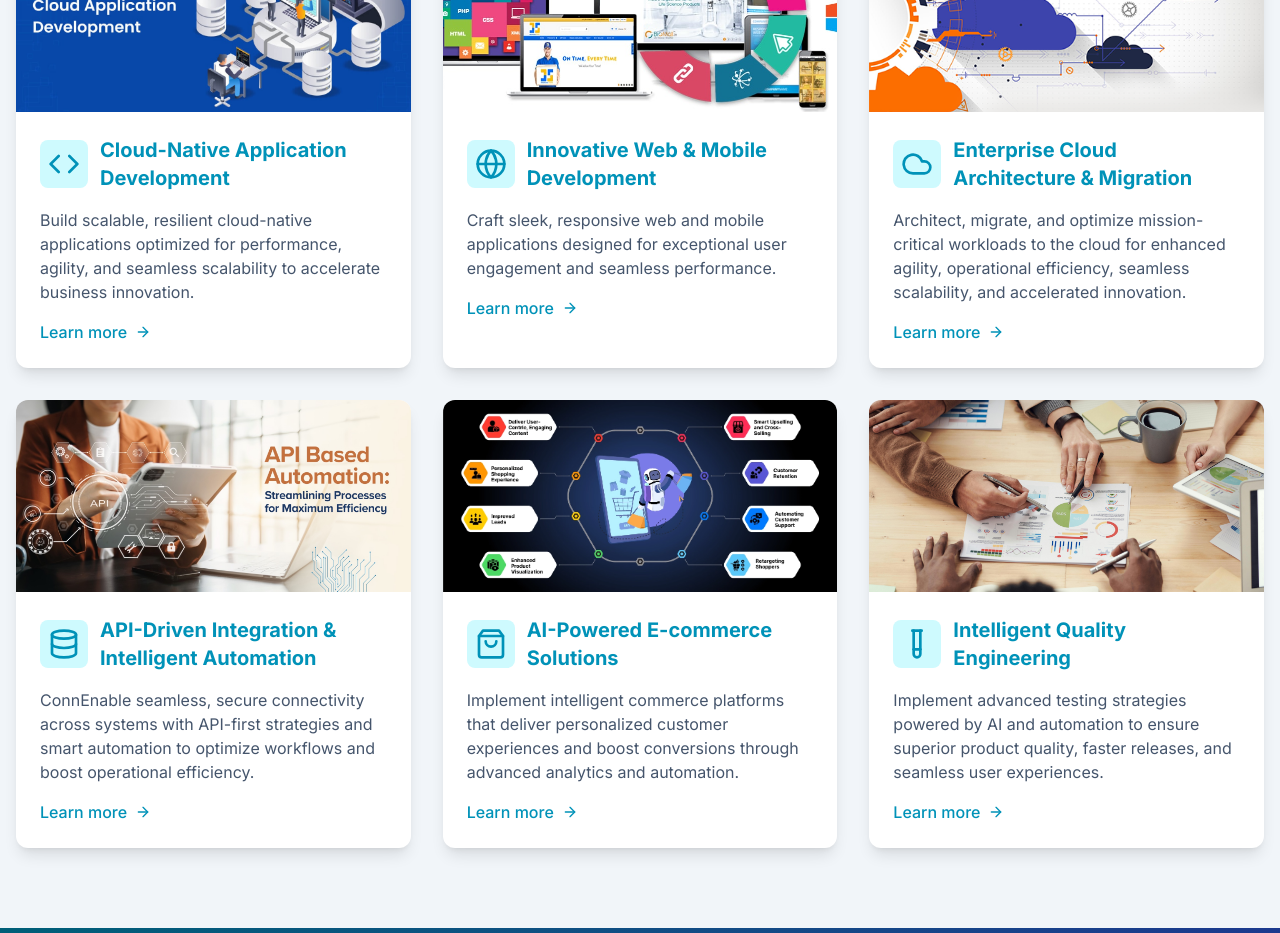
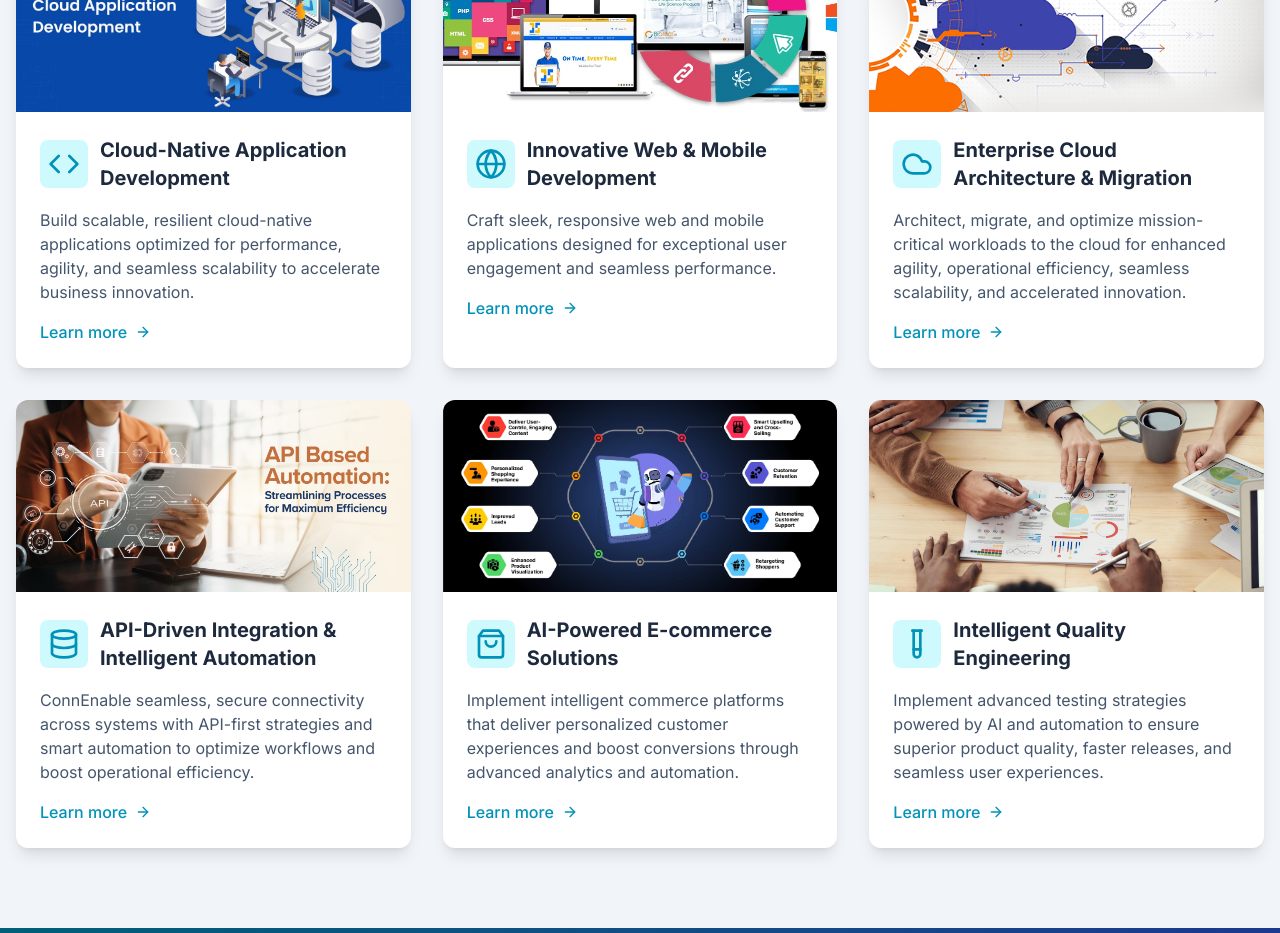
Before and after one commit to rajeshyandrathi/NainikaTechnologies, a Next.js app: page / in a window 1280 px wide. Shown: the part 1620-2553 px from the top of the page. Built offline with nearby package versions, Linux system fonts and the light colour scheme.

Commit message:
Update page.tsx

```diff
--- a/app/page.tsx
+++ b/app/page.tsx
@@ -206,7 +206,7 @@ export default function Home() {
                     <div className="p-2 bg-cyan-100 dark:bg-cyan-900/50 text-cyan-600 dark:text-cyan-400 rounded-lg">
                       {service.icon}
                     </div>
-                    <h3 className="text-xl font-bold text-cyan-600 dark:text-cyan-400">{service.title}</h3>
+                    <h3 className="text-xl font-bold text-slate-800 dark:text-white">{service.title}</h3>
                   </div>
                   <p className="text-slate-600 dark:text-slate-300">{service.description}</p>
                   <Link href={`/services#${service.title.toLowerCase().replace(/\s+/g, '-')}`} className="inline-flex items-center mt-4 text-cyan-600 font-medium hover:text-cyan-700 dark:text-cyan-400 dark:hover:text-cyan-300">
```
